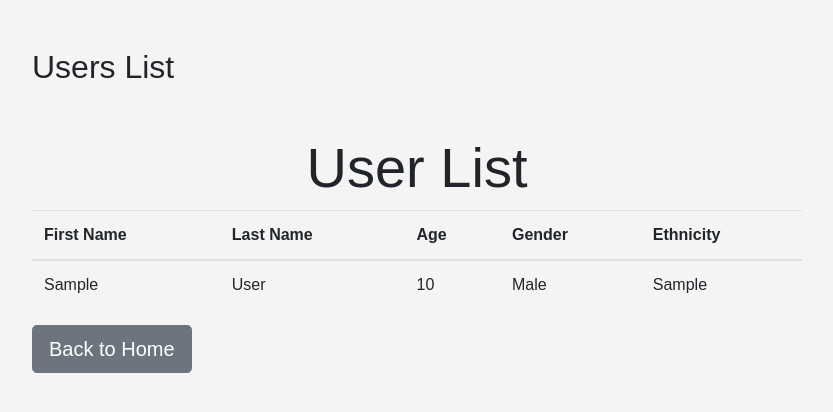
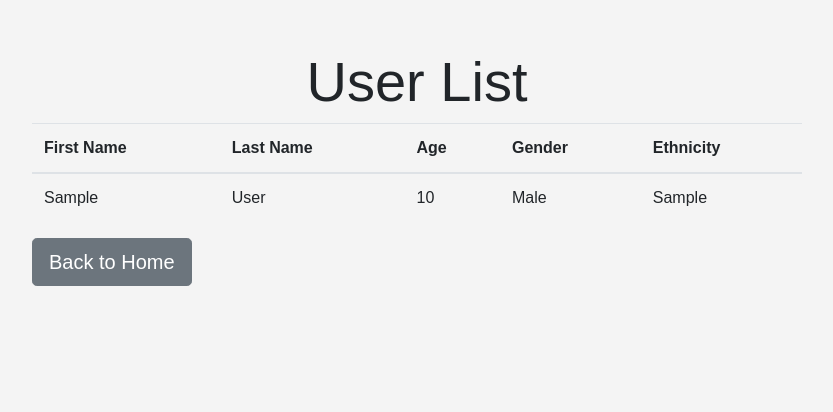
Before and after one commit to manosandroulidakis/user_registration, a Flask app: page /user_list in a window 1280 px wide. Shown: the top 412 px of the page, without its empty margins (223-1056 px from the left). Run offline with Flask 3, Linux system fonts and the light colour scheme; tables that the repository leaves empty hold one stand-in row (values such as "Sample post"); some libraries are stand-ins or nearby versions.

Commit message:
remove second title from 'user_list.html'

```diff
--- a/templates/user_list.html
+++ b/templates/user_list.html
@@ -11,10 +11,6 @@
     <link rel="stylesheet" href="{{ url_for('static', filename='style3.css') }}">
 </head>
 <body>
-    <div class="container mt-5">
-        <h2 class="display-5">Users List</h2>
-    </div>
-
     <div class="container mt-5">
         <h1 class="display-4">User List</h1>
         <table class="table">
```
